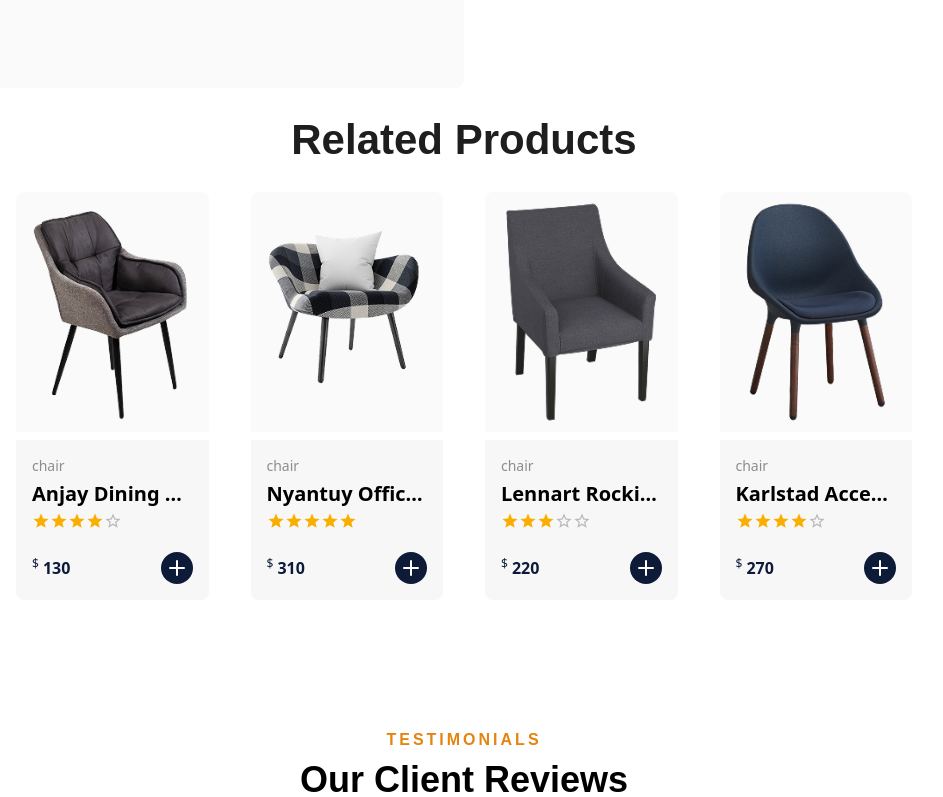
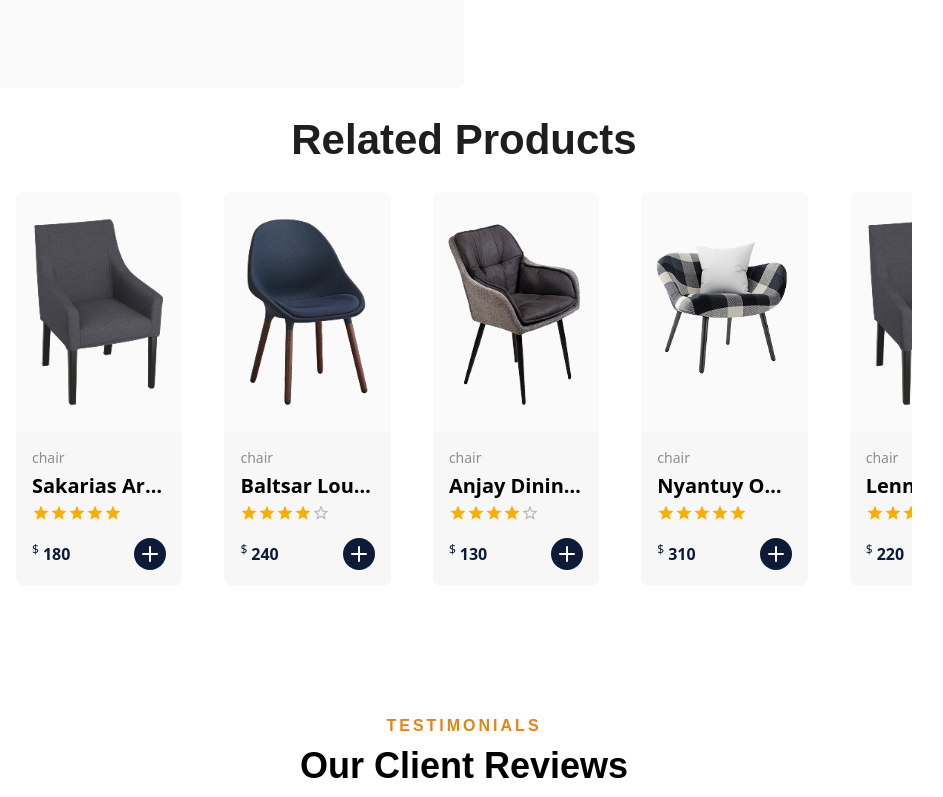
Before and after one commit to danish1729/Panto, a React (Create React App) app: page /product/1 in a window 1280 px wide. Shown: the part 560-1357 px from the top of the page, without its empty margins (176-1119 px from the left). Built offline with nearby package versions, Linux system fonts and the light colour scheme; a web font is replaced by a local one.

Commit message:
Fixed product sliders and product gird

```diff
--- a/src/components/ProductsSlider.jsx
+++ b/src/components/ProductsSlider.jsx
@@ -90,6 +90,7 @@ const ProductsSlider = ({ addToCart }) => {
             .filter((product) => product.category === activeCategory)
             .map((product) => (
               <SwiperSlide key={product.id}>
+                <Link to={`/product/${product.id}`}>
                   <div className="max-w-xs mx-auto flex flex-col justify-center items-center cursor-pointer">
                     <div className="bg-[#fafafa] w-full h-[240px] rounded-t-lg overflow-hidden relative flex items-center justify-center">
                       <img
@@ -98,11 +99,11 @@ const ProductsSlider = ({ addToCart }) => {
                         className="object-contain w-full h-full"
                       />
                     </div>
-                  <div className="bg-white w-full rounded-b-lg p-4 flex flex-col mt-2">
+                    <div className="bg-white w-full rounded-b-lg p-4 flex flex-col">
                       <p className="text-sm font-inter text-[#8d8d8d]">
                         {product.category}
                       </p>
-                    <Link to={`/product/${product.id}`}>
+
                       <h3 className="text-lg sm:text-xl font-semibold font-inter truncate mt-1 mb-1">
                         {product.name}
                       </h3>
@@ -113,7 +114,7 @@ const ProductsSlider = ({ addToCart }) => {
                         size="small"
                         readOnly
                       />
-                    </Link>
+
                       <div className="mt-4 flex items-center justify-between">
                         <span className="text-base font-semibold font-inter text-[#0D1b39]">
                           <sup className="text-xs font-medium mr-1">$</sup>
@@ -121,11 +122,15 @@ const ProductsSlider = ({ addToCart }) => {
                         </span>
                         <LuPlus
                           className="w-8 h-8 bg-[#0D1B39] text-white rounded-full p-1"
-                        onClick={() => handleAddToCart(product.id)}
+                          onClick={(e) => {
+                            e.preventDefault();
+                            handleAddToCart(product.id);
+                          }}
                         />
                       </div>
                     </div>
                   </div>
+                </Link>
               </SwiperSlide>
             ))}
         </Swiper>
--- a/src/components/RelatedProductsSlider.jsx
+++ b/src/components/RelatedProductsSlider.jsx
@@ -1,4 +1,4 @@
-import React from "react";
+
 import { Swiper, SwiperSlide } from "swiper/react";
 import { Navigation, Autoplay } from "swiper/modules";
 import "swiper/css";
@@ -35,30 +35,28 @@ const RelatedProductsSlider = ({ category, addToCart }) => {
         spaceBetween={20}
         grabCursor={true}
         loop={true}
-        autoplay={{
-          delay: 1500,
-        }}
         breakpoints={{
           // when window width is >= 640px
           640: {
-            slidesPerView: 2,
+            slidesPerView: 2.5,
             spaceBetween: 30,
           },
           // when window width is >= 768px
           768: {
-            slidesPerView: 3,
+            slidesPerView: 3.5,
             spaceBetween: 40,
           },
           // when window width is >= 1024px
           1024: {
-            slidesPerView: 4,
+            slidesPerView: 4.5,
             spaceBetween: 42,
           },
         }}
-        slidesPerView={1}
+        slidesPerView={1.7}
       >
         {relatedProducts.map((product) => (
           <SwiperSlide key={product.id}>
+            <Link to={`/product/${product.id}`}>
               <div className="max-w-xs mx-auto flex flex-col justify-center items-center cursor-pointer">
                 <div className="bg-[#fafafa] w-full h-[240px] rounded-t-lg overflow-hidden relative flex items-center justify-center">
                   <img
@@ -67,11 +65,11 @@ const RelatedProductsSlider = ({ category, addToCart }) => {
                     className="object-contain w-full h-full"
                   />
                 </div>
-              <div className="bg-[#f7f7f7] w-full rounded-b-lg p-4 flex flex-col mt-2">
+                <div className="bg-[#f7f7f7] w-full rounded-b-lg p-4 flex flex-col">
                   <p className="text-sm font-inter text-[#8d8d8d]">
                     {product.category}
                   </p>
-                <Link to={`/product/${product.id}`}>
+
                   <h3 className="text-lg sm:text-xl font-semibold font-inter truncate mt-1 mb-1">
                     {product.name}
                   </h3>
@@ -82,7 +80,7 @@ const RelatedProductsSlider = ({ category, addToCart }) => {
                     size="small"
                     readOnly
                   />
-                </Link>
+
                   <div className="mt-4 flex items-center justify-between">
                     <span className="text-base font-semibold font-inter text-[#0D1b39]">
                       <sup className="text-xs font-medium mr-1">$</sup>
@@ -90,11 +88,15 @@ const RelatedProductsSlider = ({ category, addToCart }) => {
                     </span>
                     <LuPlus
                       className="w-8 h-8 bg-[#0D1B39] text-white rounded-full p-1 cursor-pointer"
-                    onClick={() => handleAddToCart(product.id)}
+                      onClick={(e) => {
+                        e.preventDefault();
+                        handleAddToCart(product.id)
+                      }}
                     />
                   </div>
                 </div>
               </div>
+            </Link>
           </SwiperSlide>
         ))}
       </Swiper>
--- a/src/pages/Shop.jsx
+++ b/src/pages/Shop.jsx
@@ -203,9 +203,10 @@ const Shop = () => {
 
           {/* Product Grid */}
           <div className="flex-1">
-            <div className="grid grid-cols-1 sm:grid-cols-2 md:grid-cols-3 lg:grid-cols-4 gap-8">
+            <div className="grid grid-cols-1 sm:grid-cols-2 md:grid-cols-3 lg:grid-cols-4 gap-4">
               <AnimatePresence mode="wait">
                 {filteredProducts.map((product) => (
+                  <Link to={`/product/${product.id}`}>
                     <motion.div
                       key={product.id}
                       initial={{ opacity: 0, scale: 0.9 }}
@@ -221,11 +222,11 @@ const Shop = () => {
                           className="object-contain w-full h-full p-4"
                         />
                       </div>
-                    <div className="bg-white w-full rounded-b-lg p-4 flex flex-col mt-2">
+                      <div className="bg-white w-full rounded-b-lg p-4 flex flex-col">
                         <p className="text-sm font-inter text-[#8d8d8d] font-gilroy">
                           {product.category}
                         </p>
-                      <Link to={`/product/${product.id}`}>
+
                         <h3 className="text-lg font-semibold font-inter truncate mt-1 mb-1 font-gilroy">
                           {product.name}
                         </h3>
@@ -236,7 +237,7 @@ const Shop = () => {
                           size="small"
                           readOnly
                         />
-                      </Link>
+
                         <div className="mt-4 flex items-center justify-between">
                           <span className="text-base font-semibold font-inter text-[#0D1b39] font-gilroy">
                             <sup className="text-sm font-medium mr-1 font-gilroy">
@@ -246,11 +247,14 @@ const Shop = () => {
                           </span>
                           <LuPlus
                             className="w-8 h-8 bg-[#0D1B39] text-white rounded-full p-1 cursor-pointer"
-                          onClick={() => addToCart(product)}
+                            onClick={(e) => {
+                              e.preventDefault();
+                              addToCart(product)}}
                           />
                         </div>
                       </div>
                     </motion.div>
+                  </Link>
                 ))}
               </AnimatePresence>
             </div>
```
Lines whose indentation alone changed are shown as unchanged.
